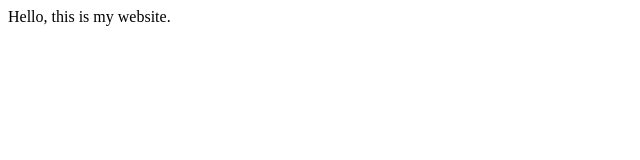
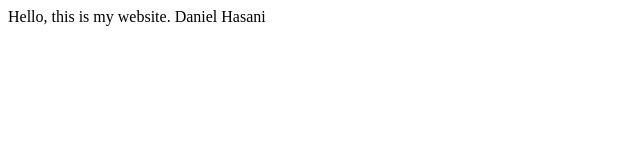
Before and after one commit to Daizn/Daizn.github.io, a plain HTML site: page index.html in a window 1280 px wide. Shown: the whole page, without its empty margins (0-640 px from the left). Drawn offline with Linux system fonts and the light colour scheme.

Commit message:
Update index.html

```diff
--- a/index.html
+++ b/index.html
@@ -7,6 +7,7 @@
 
  <body>
   Hello, this is my website.
+  Daniel Hasani
 </body>
 
 </html>
```
